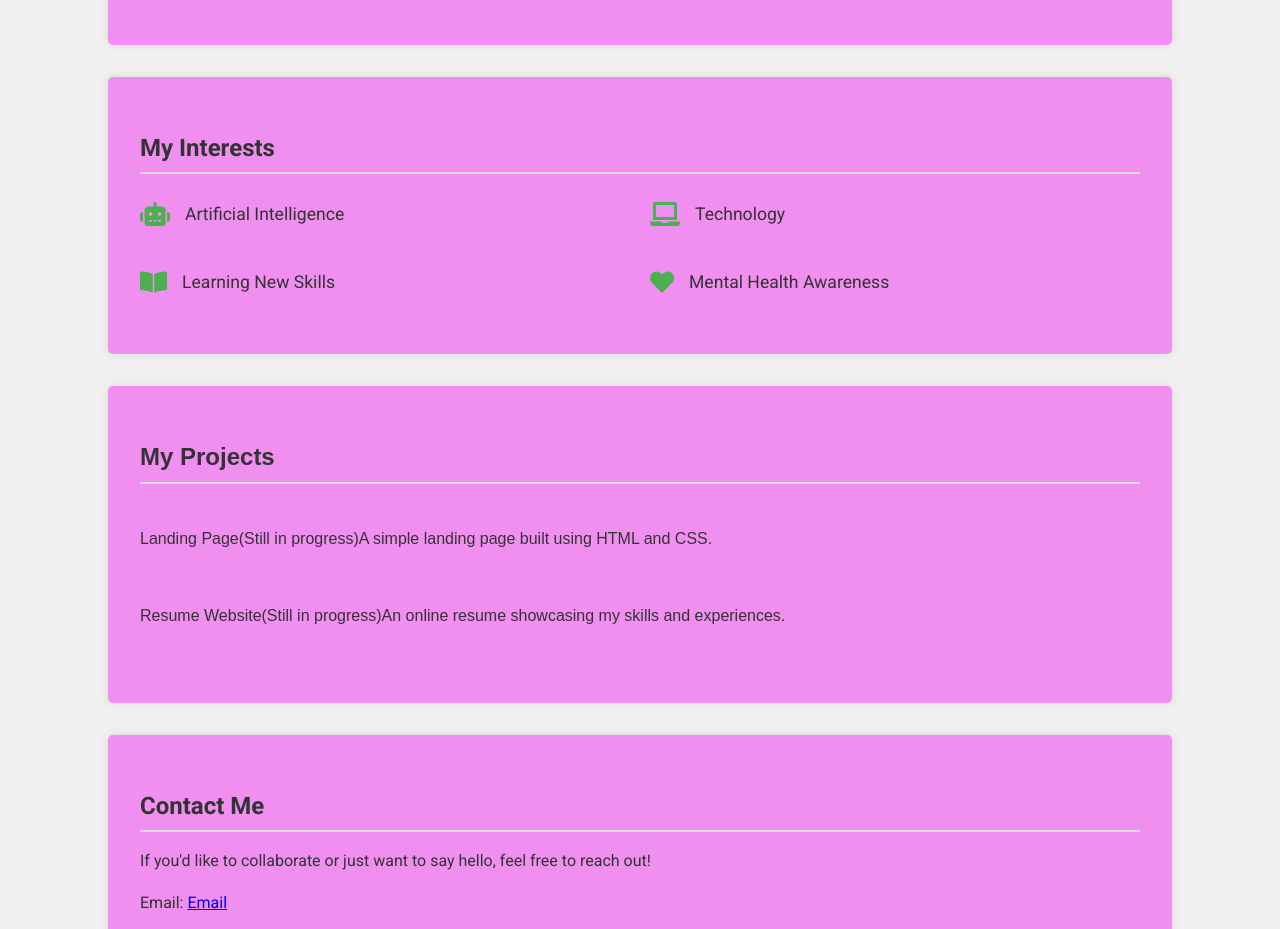
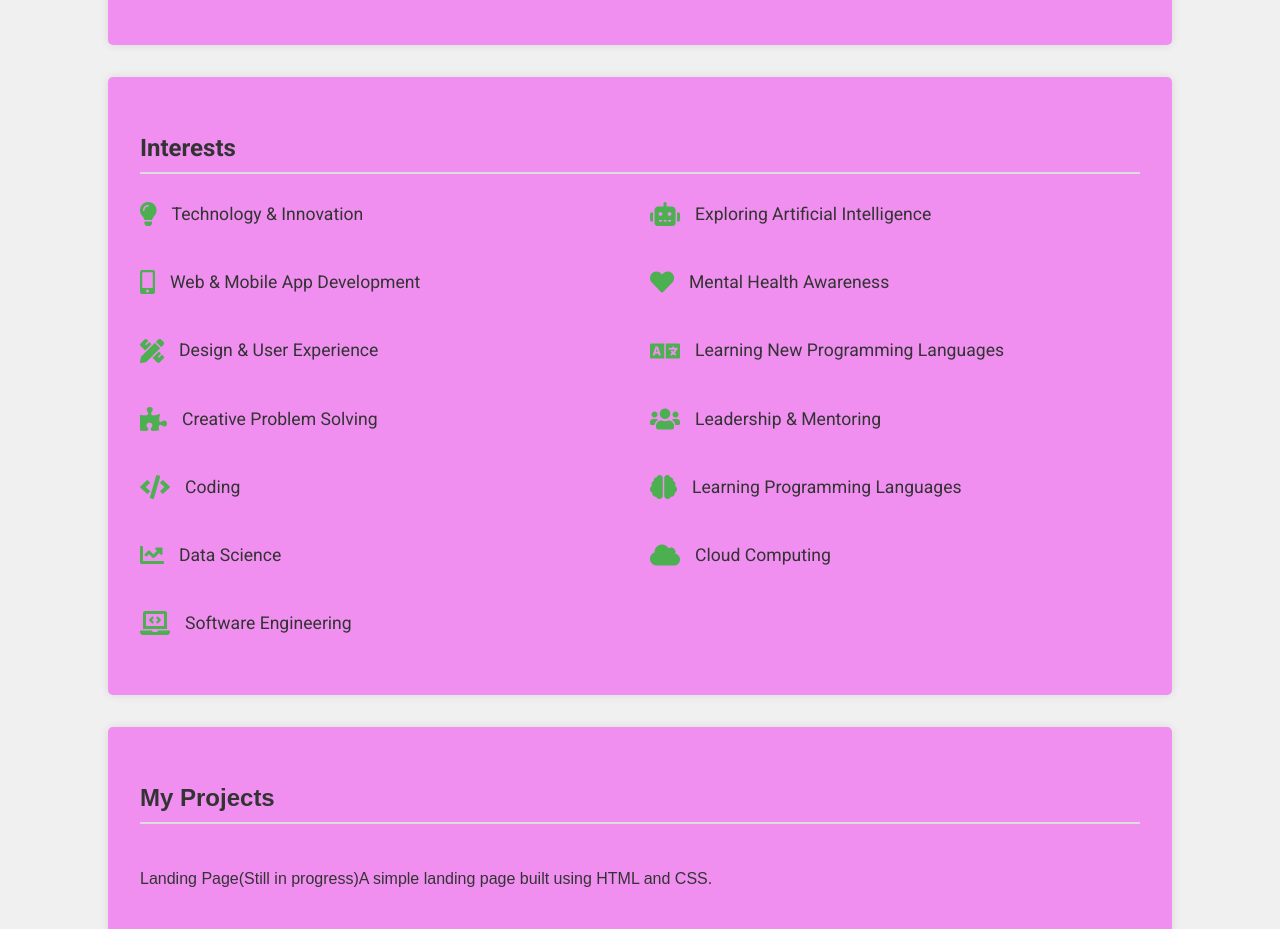
Before and after one commit to ronsha-coder/my-portfolio-, a plain HTML site: page index.html in a window 1280 px wide. Shown: the part 1764-2693 px from the top of the page. Drawn offline with Linux system fonts and the light colour scheme.

Commit message:
Update index.html

```diff
--- a/index.html
+++ b/index.html
@@ -1,6 +1,7 @@
 <!DOCTYPE html>
 <html lang="en">
 <head>
+    <link rel="stylesheet" href="https://cdnjs.cloudflare.com/ajax/libs/font-awesome/6.0.0/css/all.min.css">
     <meta charset="UTF-8">
     <meta name="viewport" content="width=device-width, initial-scale=1.0">
     <title>My Portfolio</title>
@@ -74,19 +75,26 @@
             <li><i class="fas fa-drafting-compass"></i> Design and Graphics</li>
         </ul>
     </section>
-
-    <!-- Interests Section -->
     <section id="interests">
-        <h2>My Interests</h2>
-        <ul>
-            <li><i class="fas fa-robot"></i> Artificial Intelligence</li>
-            <li><i class="fas fa-laptop"></i> Technology</li>
-            <li><i class="fas fa-book-open"></i> Learning New Skills</li>
-            <li><i class="fas fa-heart"></i> Mental Health Awareness</li>
-        </ul>
+  <h2>Interests</h2>
+  <ul>
+    <li><i class="fas fa-lightbulb"></i> Technology & Innovation</li>
+    <li><i class="fas fa-robot"></i> Exploring Artificial Intelligence</li>
+    <li><i class="fas fa-mobile-alt"></i> Web & Mobile App Development</li>
+    <li><i class="fas fa-heart"></i> Mental Health Awareness</li>
+    <li><i class="fas fa-pencil-ruler"></i> Design & User Experience</li>
+    <li><i class="fas fa-language"></i> Learning New Programming Languages</li>
+    <li><i class="fas fa-puzzle-piece"></i> Creative Problem Solving</li>
+    <li><i class="fas fa-users"></i> Leadership & Mentoring</li>
+    <!-- New Interests -->
+    <li><i class="fas fa-code"></i> Coding</li>
+    <li><i class="fas fa-brain"></i> Learning Programming Languages</li>
+    <li><i class="fas fa-chart-line"></i> Data Science</li>
+    <li><i class="fas fa-cloud"></i> Cloud Computing</li>
+    <li><i class="fas fa-laptop-code"></i> Software Engineering</li>
+  </ul>
     </section>
-
-    <!-- Projects Section -->
+<!-- Projects Section -->
     <section id="projects">
         <h2>My Projects</h2>
         <ul>
```
